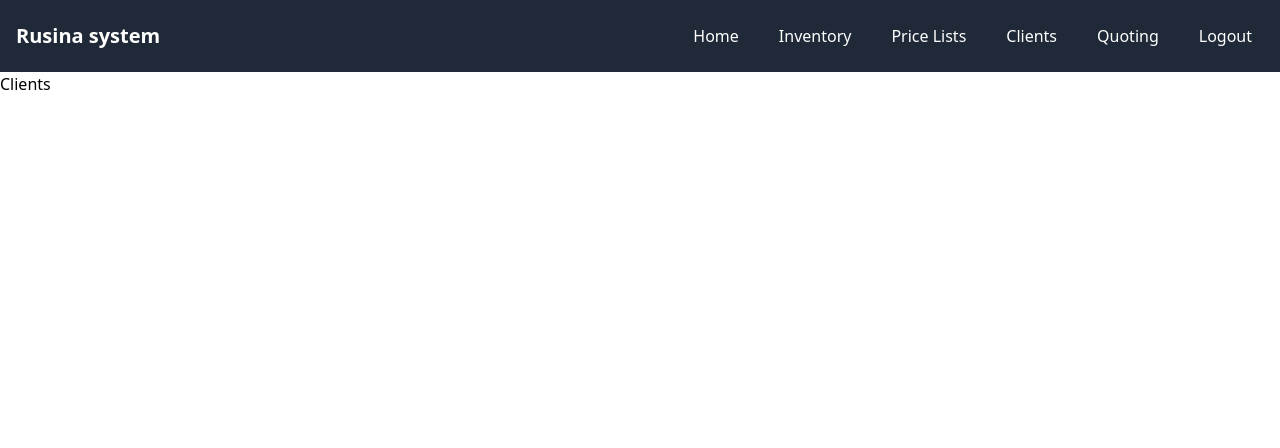
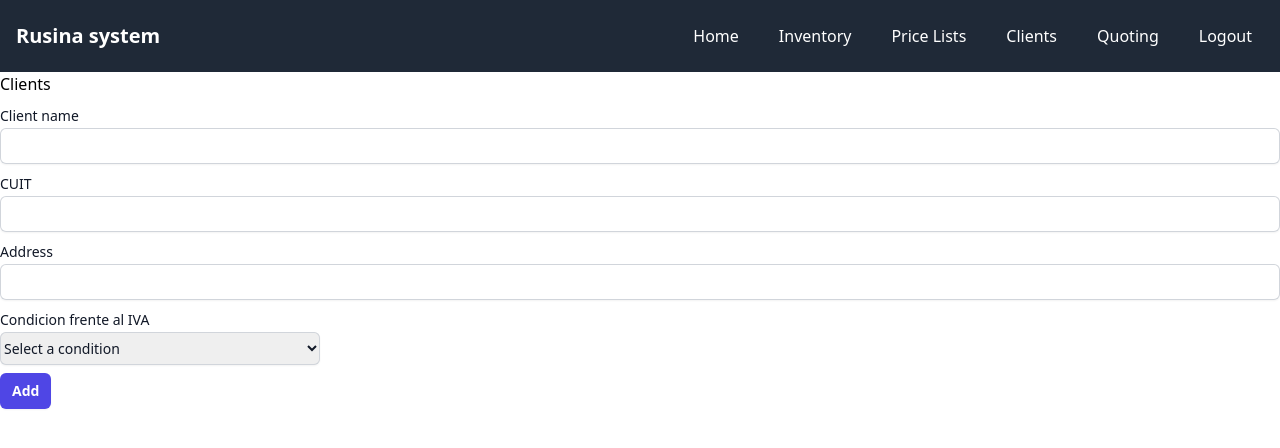
Before and after one commit to Blasidelgado/quoting, a Next.js app: page /clients in a window 1280 px wide. Shown: the top 448 px of the page. Built offline with nearby package versions, Linux system fonts and the light colour scheme.

Commit message:
/clients now allows creating users

```diff
--- a/src/pages/clients.tsx
+++ b/src/pages/clients.tsx
@@ -1,9 +1,110 @@
-import React from 'react';
+import React, {useState, useEffect} from 'react';
 
 export default function Clients() {
     return (
         <>
             <h1>Clients</h1>
+            <ClientForm />
         </>
     )
 }
+
+function ClientForm() {
+const [formData, setFormData] = useState({
+        clientName: "",
+        CUIT: "",
+        address: "",
+        condicionIVA: "",
+      });
+
+      const handleSubmit = async (e) => {
+        e.preventDefault();
+        try {
+          // Make API call to create client using formData
+          await fetch("/api/clients/add_client", {
+            method: "POST",
+            body: JSON.stringify(formData),
+            headers: {
+              "Content-Type": "application/json",
+            },
+          });
+
+          // After successful API call, update the client list
+          // You can fetch the updated client list again from the server API
+          // and store it in a state variable for rendering in your component.
+        } catch (error) {
+          console.error("Error creating client: ", error);
+        }
+      };
+
+      const handleInputChange = (e) => {
+        const inputName = e.target.name;
+        setFormData({
+            ...formData,
+            [inputName]: e.target.value
+        })
+      }
+
+    return (
+        <form onSubmit={handleSubmit}>
+              <div className="mt-2">
+                <label htmlFor="clientName" className="block text-sm font-medium leading-6 text-gray-900">
+                    Client name
+                </label>
+                <input
+                    className="block w-full rounded-md border-0 py-1.5 text-gray-900 shadow-sm ring-1 ring-inset ring-gray-300 placeholder:text-gray-400 focus:ring-2 focus:ring-inset focus:ring-indigo-600 sm:text-sm sm:leading-6"
+                    id="clientName"
+                    type="text"
+                    name="clientName"
+                    value={formData.clientName}
+                    onChange={(e) => handleInputChange(e)} />
+              </div>
+            <div className="mt-2">
+                <label htmlFor="CUIT" className="block text-sm font-medium leading-6 text-gray-900">
+                    CUIT
+                </label>
+                <input
+                    className="block w-full rounded-md border-0 py-1.5 text-gray-900 shadow-sm ring-1 ring-inset ring-gray-300 placeholder:text-gray-400 focus:ring-2 focus:ring-inset focus:ring-indigo-600 sm:text-sm sm:leading-6"
+                    id="CUIT"
+                    type="text"
+                    name="CUIT"
+                    value={formData.CUIT}
+                    onChange={(e) => handleInputChange(e)} />
+            </div>
+            <div className="mt-2">
+                <label htmlFor="address" className="block text-sm font-medium leading-6 text-gray-900">
+                    Address
+                </label>
+                <input
+                    id="address"
+                    className="block w-full rounded-md border-0 py-1.5 text-gray-900 shadow-sm ring-1 ring-inset ring-gray-300 placeholder:text-gray-400 focus:ring-2 focus:ring-inset focus:ring-indigo-600 sm:text-sm sm:leading-6"
+                    type="text"
+                    name="address"
+                    value={formData.address}
+                    onChange={(e) => handleInputChange(e)} />
+            </div>
+            <div className="mt-2">
+                <label htmlFor="condicionIVA" className="block text-sm font-medium leading-6 text-gray-900">
+                    Condicion frente al IVA
+                </label>
+                <select
+                    id="condicionIVA"
+                    className="block w-full rounded-md border-0 py-1.5 text-gray-900 shadow-sm ring-1 ring-inset ring-gray-300 focus:ring-2 focus:ring-inset focus:ring-indigo-600 sm:max-w-xs sm:text-sm sm:leading-6"                name="condicionIVA"
+                    value={formData.condicionIVA}
+                    onChange={(e) => handleInputChange(e)}>
+                        <option value="" selected disabled>Select a condition</option>
+                        <option value="mono">Monotributista</option>
+                        <option value="respInsc">Responsable Inscripto</option>
+                </select>
+            </div>
+            <div className="mt-2">
+                <button
+                    type="submit"
+                    className="rounded-md bg-indigo-600 px-3 py-2 text-sm font-semibold text-white shadow-sm hover:bg-indigo-500 focus-visible:outline focus-visible:outline-2 focus-visible:outline-offset-2 focus-visible:outline-indigo-600"
+                >
+                    Add
+                </button>
+            </div>
+        </form>
+    );
+}
```
